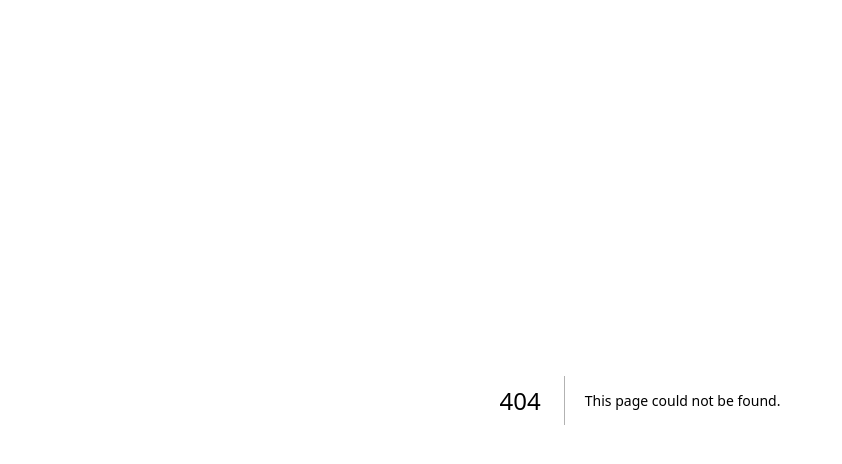
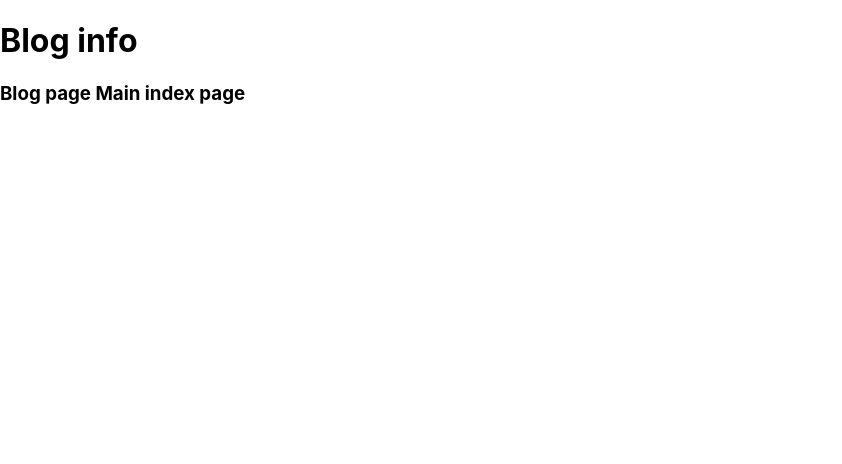
Before and after one commit to RaisulislamRimon/next-js-my-app, a Next.js app: page /blogs/blog-info in a window 1280 px wide. Before the commit this address had no page. Shown: the top 464 px of the page, without its empty margins (0-842 px from the left). Built offline with nearby package versions, Linux system fonts and the light colour scheme.

Commit message:
4 files added

```diff
--- /dev/null
+++ b/pages/blogs/blog-info/blog-page1.js
@@ -0,0 +1,5 @@
+export default function blogpage1(){
+  return (
+
+  )
+}
--- /dev/null
+++ b/pages/blogs/blog-info/index.js
@@ -0,0 +1,8 @@
+export default function bloginfo() {
+  return (
+    <div>
+      <h1>Blog info</h1>
+      <h3>Blog page Main index page</h3>
+    </div>
+  );
+}
```
Also changed, not shown: pages/blogs/blog-info/blogpage1.js (added, +8 -0 lines), pages/blogs/blog-info/blogpage2.js (added, +8 -0 lines).
